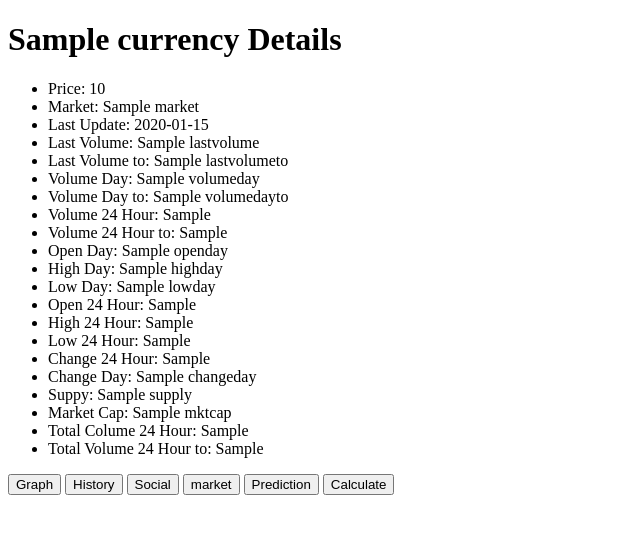
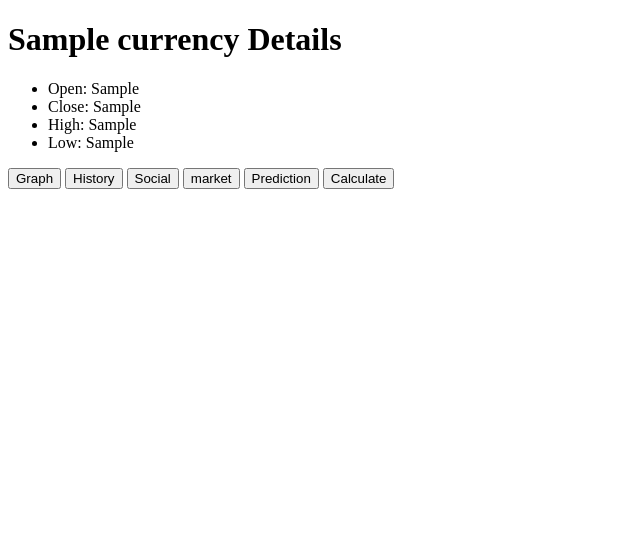
Before and after one commit to CPSC462-CryptoCare/CryptoCare, a Flask app: template templates/cryptocurrency_in_details.html in a window 1280 px wide. Shown: the top 534 px of the page, without its empty margins (0-640 px from the left). Run offline with Flask 2, Linux system fonts and the light colour scheme; the template is opened without the code that fills it: most values are stand-ins (such as "Sample title", 1, 10 or a date in 2020).

Commit message:
removed market cap data from the cryptocurrency_in_details.htmlpage

```diff
--- a/app.py
+++ b/app.py
@@ -49,7 +49,7 @@ def index():
 @app.route("/<cryptocurrency_asset_id>")
 def cryptocurrency_in_details(cryptocurrency_asset_id):
     currency = CrCurrency()
-    currency_details = CrCurrencyDetails()
+#    currency_details = CrCurrencyDetails()
     currency_name = ""
     for c_name, c_id in crc_list.items():
         if c_id== cryptocurrency_asset_id:
@@ -75,23 +75,23 @@ def cryptocurrency_in_details(cryptocurrency_asset_id):
         return render_template('error_page.html')
 
 
-    #URL to get cryptocurrency data in detail
-    URL = 'https://min-api.cryptocompare.com/data/pricemultifull?fsyms={}&tsyms=USD'.format(cryptocurrency_asset_id)
-    response = requests.get(URL)
+#    #URL to get cryptocurrency data in detail
+#    URL = 'https://min-api.cryptocompare.com/data/pricemultifull?fsyms={}&tsyms=USD'.format(cryptocurrency_asset_id)
+#    response = requests.get(URL)
+#
+#    #Request successful
+#    if response.status_code == 200:
+#        json_response = response.json()
+#        values_dict = json_response["RAW"][""+cryptocurrency_asset_id]["USD"]
+#        display_values_dict = json_response["DISPLAY"][""+cryptocurrency_asset_id]["USD"]
+#
+#        currency_details= CrCurrencyDetails(values_dict,display_values_dict)
+#
+#    #Error occurred
+#    else:
+#        return render_template('error_page.html')
 
-    #Request successful
-    if response.status_code == 200:
-        json_response = response.json()
-        values_dict = json_response["RAW"][""+cryptocurrency_asset_id]["USD"]
-        display_values_dict = json_response["DISPLAY"][""+cryptocurrency_asset_id]["USD"]
-
-        currency_details= CrCurrencyDetails(values_dict,display_values_dict)
-
-    #Error occurred
-    else:
-        return render_template('error_page.html')
-
-    return render_template('cryptocurrency_in_details.html',currency = currency,currency_details = currency_details)
+    return render_template('cryptocurrency_in_details.html',currency = currency)
 
 
 if __name__ == "__main__":
--- a/templates/cryptocurrency_in_details.html
+++ b/templates/cryptocurrency_in_details.html
@@ -14,27 +14,11 @@
             <h1>{{currency.name}} Details</h1>
 
             <ul>
-                <li>Price: {{currency_details.display_values.PRICE}}</li>
-                <li>Market: {{currency_details.display_values.MARKET}}</li>
-                <li>Last  Update: {{currency_details.display_values.LASTUPDATE}}</li>
-                <li>Last Volume: {{currency_details.display_values.LASTVOLUME}}</li>
-                <li>Last Volume to: {{currency_details.display_values.LASTVOLUMETO}}</li>
-                <li>Volume Day: {{currency_details.display_values.VOLUMEDAY}}</li>
-                <li>Volume Day to: {{currency_details.display_values.VOLUMEDAYTO}}</li>
-                <li>Volume 24 Hour: {{currency_details.display_values.VOLUME24HOUR}}</li>
-                <li>Volume 24 Hour to: {{currency_details.display_values.VOLUME24HOURTO}}</li>
-                <li>Open Day: {{currency_details.display_values.OPENDAY}}</li>
-                <li>High Day: {{currency_details.display_values.HIGHDAY}}</li>
-                <li>Low Day: {{currency_details.display_values.LOWDAY}}</li>
-                <li>Open 24 Hour: {{currency_details.display_values.OPEN24HOUR}}</li>
-                <li>High 24 Hour: {{currency_details.display_values.HIGH24HOUR}}</li>
-                <li>Low 24 Hour: {{currency_details.display_values.LOW24HOUR}}</li>
-                <li>Change 24 Hour: {{currency_details.display_values.CHANGE24HOUR}}</li>
-                <li>Change Day: {{currency_details.display_values.CHANGEDAY}}</li>
-                <li>Suppy: {{currency_details.display_values.SUPPLY}}</li>
-                <li>Market Cap: {{currency_details.display_values.MKTCAP}}</li>
-                <li>Total Colume 24 Hour: {{currency_details.display_values.TOTALVOLUME24H}}</li>
-                <li>Total Volume 24 Hour to: {{currency_details.display_values.TOTALVOLUME24HTO}}</li>
+                <li>Open: {{currency.cr_open}}</li>
+                <li>Close: {{currency.cr_close}}</li>
+                <li>High: {{currency.cr_high}}</li>
+                <li>Low: {{currency.cr_low}}</li>
+
             </ul>
         </div>
 
```
